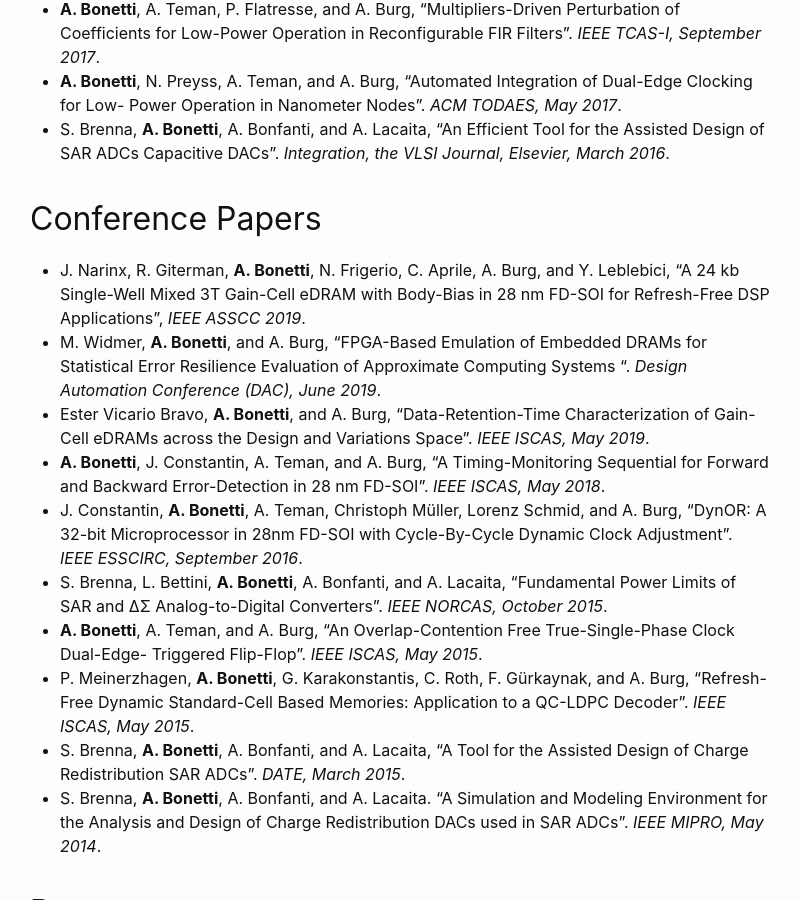
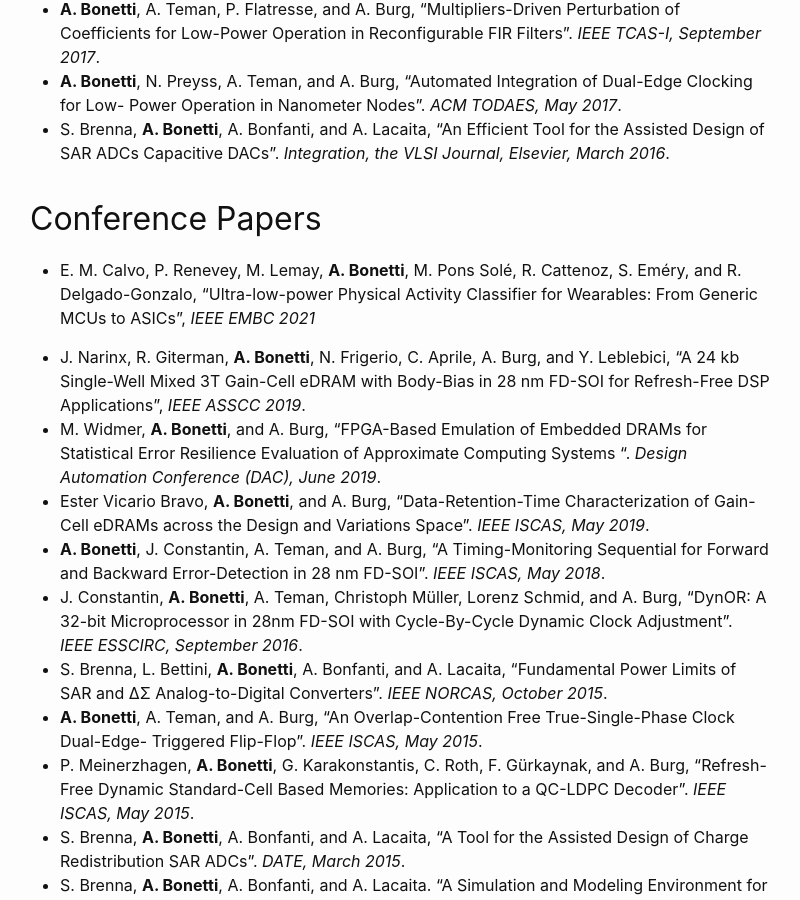
Before and after one commit to andreabonetti/andreabonetti.github.io, a Jekyll site: the page built from publications.md, in a window 1280 px wide and 900 px high, scrolled down 596 px. Shown: the whole window, without its empty margins (240-1040 px from the left). Built offline with Jekyll 4.4.1, drawn with Linux system fonts in a browser that asks for light colours.

Commit message:
added EMBC 2021 publication

```diff
--- a/publications.md
+++ b/publications.md
@@ -17,6 +17,8 @@ permalink: /publications/
 - S. Brenna, **A. Bonetti**, A. Bonfanti, and A. Lacaita, "An Efficient Tool for the Assisted Design of SAR ADCs Capacitive DACs". *Integration, the VLSI Journal, Elsevier, March 2016*.
 
 ## Conference Papers
+- E. M. Calvo, P. Renevey, M. Lemay, **A. Bonetti**, M. Pons Solé, R. Cattenoz, S. Eméry, and R. Delgado-Gonzalo, "Ultra-low-power Physical Activity Classifier for Wearables: From Generic MCUs to ASICs", *IEEE EMBC 2021*
+
 - J. Narinx, R. Giterman, **A. Bonetti**, N. Frigerio, C. Aprile, A. Burg, and Y. Leblebici, "A 24 kb Single-Well Mixed 3T Gain-Cell eDRAM with Body-Bias in 28 nm FD-SOI for Refresh-Free DSP Applications", *IEEE ASSCC 2019*.
 - M. Widmer, **A. Bonetti**, and A. Burg, "FPGA-Based Emulation of Embedded DRAMs for Statistical Error Resilience Evaluation of Approximate Computing Systems ". *Design Automation Conference (DAC), June 2019*.
 - Ester Vicario Bravo, **A. Bonetti**, and A. Burg, "Data-Retention-Time Characterization of Gain-Cell eDRAMs across the Design and Variations Space". *IEEE ISCAS, May 2019*.
```
